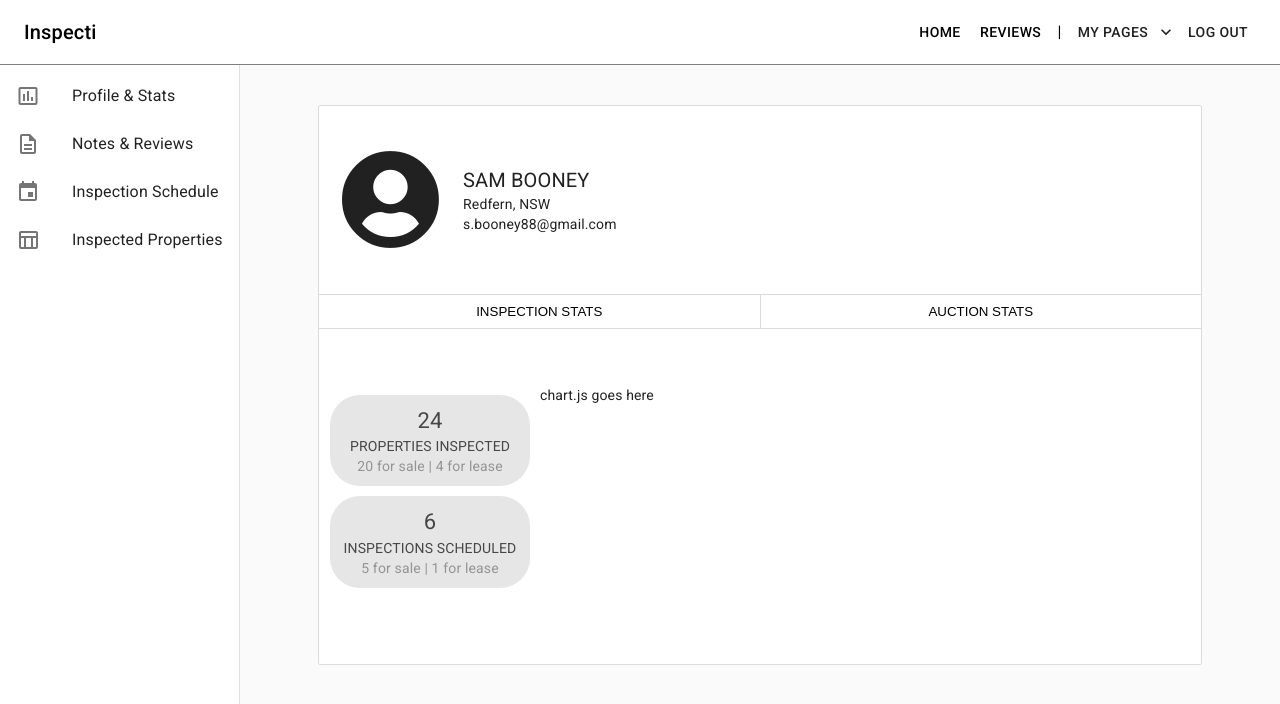
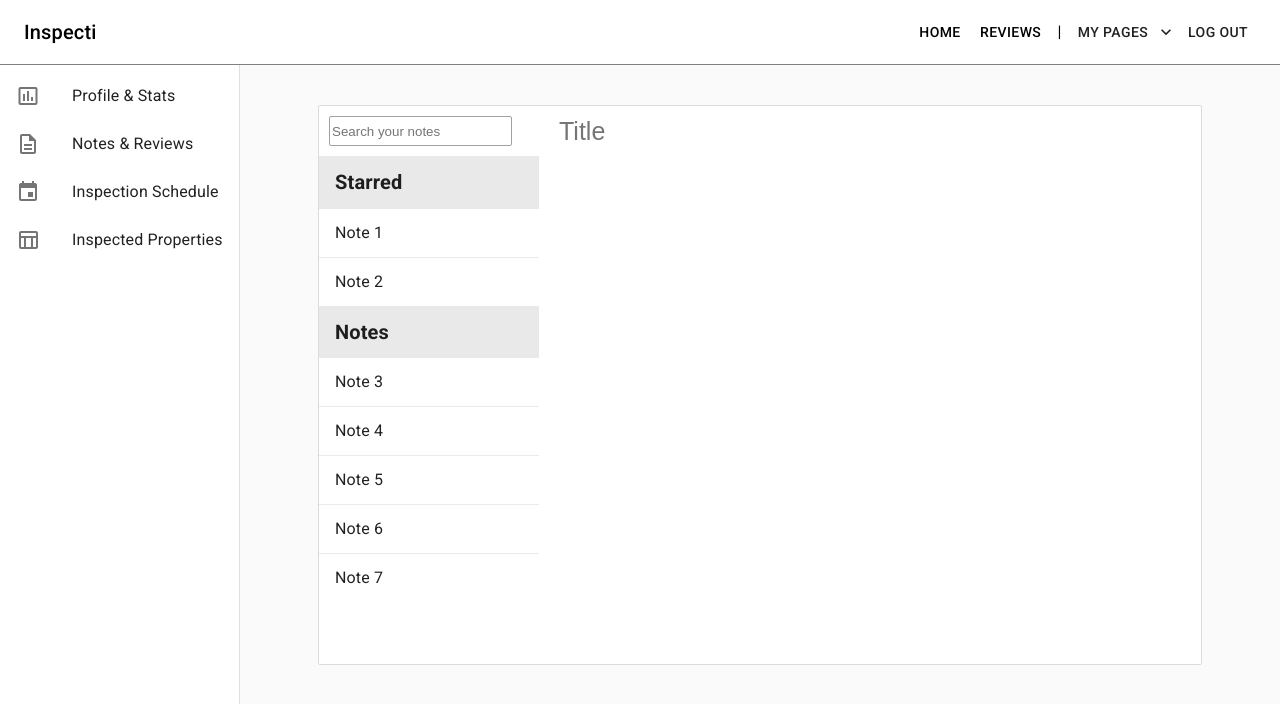
Before and after one commit to jkaho/inspecti, a React (Create React App) app in the folder client/: page / in a window 1280 px wide. Shown: the top 704 px of the page. Built offline with nearby package versions, Linux system fonts and the light colour scheme.

Commit message:
Add hardcoded note sidebar and input for note title

```diff
--- a/client/src/App.js
+++ b/client/src/App.js
@@ -1,7 +1,8 @@
 // import Home from "./pages/Home";
 // import Login from "./pages/Login";
-import Profile from "./pages/Profile";
 // import Signup from "./pages/Signup";
+// import Profile from "./pages/Profile";
+import Notes from "./pages/Notes";
 // import NavBar from "./components/NavBar";
 // import Footer from "./components/Footer";
 
@@ -9,7 +10,7 @@ function App() {
   return (
     <div className="App">
       {/* <NavBar /> */}
-      <Profile />
+      <Notes />
       {/* <Footer /> */}
     </div>
   );
--- a/client/src/pages/Notes/index.js
+++ b/client/src/pages/Notes/index.js
@@ -0,0 +1,100 @@
+import React from "react";
+import { makeStyles } from "@material-ui/core/styles";
+import SideMenu from "../../components/SideMenu";
+import BoxContainer from "../../components/BoxContainer";
+import Grid from "@material-ui/core/Grid";
+import List from '@material-ui/core/List';
+import ListItem from '@material-ui/core/ListItem';
+import ListItemText from '@material-ui/core/ListItemText';
+import Divider from '@material-ui/core/Divider';
+import "./style.css";
+
+const useStyles = makeStyles({
+  noteSection: {
+    background: "rgb(233, 233, 233)",
+    fontSize: 20,
+    fontWeight: "bold"
+  },
+  noteList: {
+    padding: 0,
+  },
+  maxHeight: {
+    height: "100%",
+  },
+  overflow: {
+    overflow: "auto",
+    height: "100%",
+  },
+  note: {
+    overflow: "auto",
+    height: "100%",
+  }
+})
+
+export default function Notes(props) {
+  const classes = useStyles();
+
+  return (
+    <div>
+      <SideMenu />
+      <BoxContainer>
+        <Grid container className={classes.maxHeight}>
+          <Grid id="note-bar" item className={classes.overflow}>
+            <div className="note-list-div box-seg">
+              <div className="note-search-div">
+                <input id="note-search-input" type="text" placeholder="Search your notes"/>
+              </div>
+              <div className="starred-notes-div">
+                <List component="nav" aria-label="" className={classes.noteList}>
+                  <ListItem className={classes.noteSection}>
+                    <ListItemText disableTypography primary="Starred"/>
+                  </ListItem>
+                  <ListItem button>
+                    <ListItemText primary="Note 1" />
+                  </ListItem>
+                  <Divider light/>
+                  <ListItem button>
+                    <ListItemText primary="Note 2" />
+                  </ListItem>
+                </List>
+              </div>
+              <div className="all-notes-div">
+                <List component="nav" aria-label="" className={classes.noteList}>
+                  <ListItem className={classes.noteSection}>
+                    <ListItemText disableTypography primary="Notes"/>
+                  </ListItem>
+                  <ListItem button>
+                    <ListItemText primary="Note 3" />
+                  </ListItem>
+                  <Divider light/>
+                  <ListItem button>
+                    <ListItemText primary="Note 4" />
+                  </ListItem>
+                  <Divider light/>
+                  <ListItem button>
+                    <ListItemText primary="Note 5" />
+                  </ListItem>
+                  <Divider light/>
+                  <ListItem button>
+                    <ListItemText primary="Note 6" />
+                  </ListItem>
+                  <Divider light/>
+                  <ListItem button>
+                    <ListItemText primary="Note 7" />
+                  </ListItem>
+                </List>
+              </div>
+            </div>
+          </Grid>
+          <Grid item id="note-area" className={classes.note}>
+            <div className="current-note-div box-seg">
+              <div className="note-title-input-div">
+                <input type="text" placeholder="Title"/>
+              </div>
+            </div>
+          </Grid>
+        </Grid>
+      </BoxContainer>
+    </div>
+  )
+}
--- a/client/src/pages/Notes/style.css
+++ b/client/src/pages/Notes/style.css
@@ -0,0 +1,45 @@
+.note-list-div {
+  width: 220px;
+}
+
+/* .current-note-div {
+  min-width: 270px;
+} */
+
+.note-search-div {
+  padding: 10px;
+}
+
+.note-search-div input {
+  height: 30px;
+  border: 1px solid rgb(161, 161, 161);
+  border-radius: 2px;
+}
+
+#note-area {
+  width: calc(100% - 240px);
+}
+
+.note-title-input-div {
+  width: 100%;
+}
+
+.note-title-input-div input {
+  width: 100%;
+  height: 50px;
+  font-size: 25px;
+  border: none;
+  padding-left: 20px;
+}
+
+.note-title-input-div input:focus {
+  outline: none;
+}
+
+/* ------- MEDIA QUERIES ------- */
+
+@media (max-width: 850px) {
+  #note-bar {
+    display: none;
+  }
+}
```
Also changed, not shown: client/src/components/SideMenu/index.js (+1 -64 lines).
